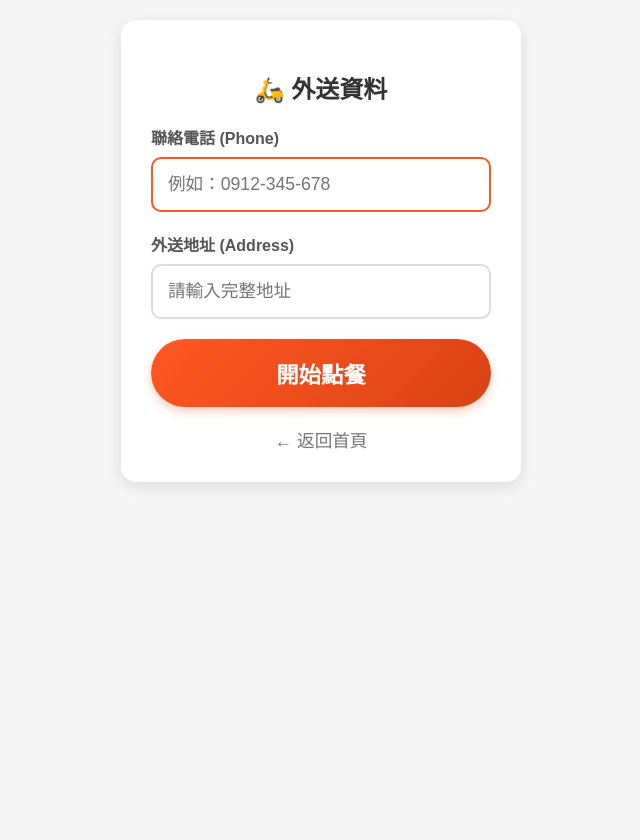
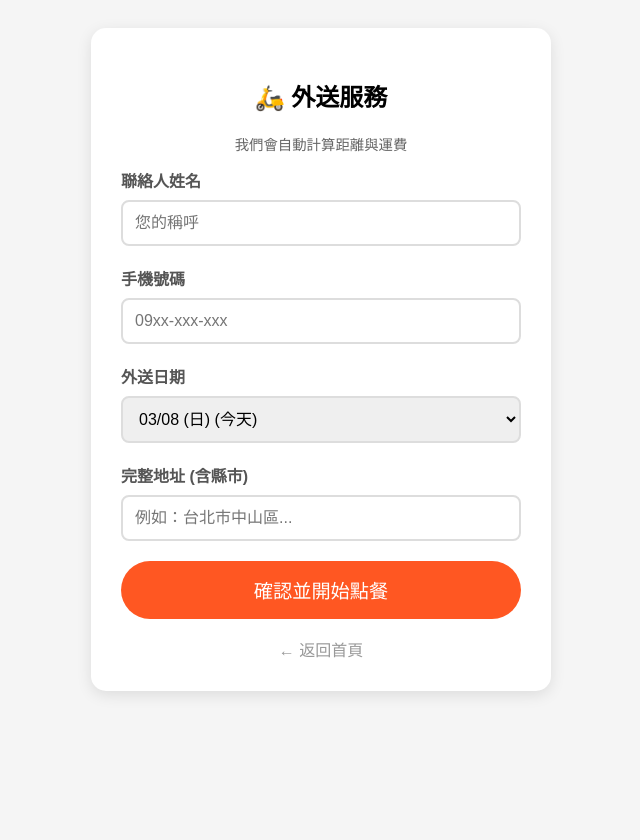
Before and after one commit to d11219208-del/qr, a Flask app: page /delivery/setup in a window 1280 px wide. Shown: the whole page, without its empty margins (319-959 px from the left). After the commit the page ends 695 px from the top, so only its background shows below. Run offline with Flask 3, Linux system fonts and the light colour scheme; data that the repository does not hold is empty; some libraries are stand-ins or nearby versions.

Commit message:
Update delivery_setup.html

```diff
--- a/templates/delivery_setup.html
+++ b/templates/delivery_setup.html
@@ -1,92 +1,135 @@
 <!DOCTYPE html>
 <html>
 <head>
-    <title>外送資料填寫 | Delivery Info</title>
+    <title>外送資料填寫</title>
     <meta charset="UTF-8">
-    <meta name="viewport" content="width=device-width, initial-scale=1, maximum-scale=1, user-scalable=no">
+    <meta name="viewport" content="width=device-width, initial-scale=1, maximum-scale=1">
     <style>
-        body {
-            font-family: 'Microsoft JhengHei', sans-serif;
-            background: #f5f5f5;
-            padding: 20px;
-            display: flex;
-            flex-direction: column;
-            align-items: center;
-            min-height: 100vh;
-            margin: 0;
+        body { font-family: 'Microsoft JhengHei', sans-serif; background: #f5f5f5; padding: 20px; text-align: center; }
+        .container { background: white; padding: 30px; border-radius: 15px; box-shadow: 0 4px 15px rgba(0,0,0,0.1); max-width: 400px; margin: 0 auto; }
+        .form-group { margin-bottom: 20px; text-align: left; }
+        label { display: block; margin-bottom: 8px; font-weight: bold; color: #555; }
+        input, select { width: 100%; padding: 12px; border: 2px solid #ddd; border-radius: 8px; font-size: 16px; box-sizing: border-box; }
+
+        /* 按鈕樣式 */
+        .btn-submit {
+            width: 100%; padding: 15px;
+            background: #ff5722; color: white;
+            border: none; border-radius: 50px;
+            font-size: 1.2em; cursor: pointer;
+            transition: 0.3s;
         }
-        .container {
-            background: white;
-            padding: 30px;
-            border-radius: 15px;
-            box-shadow: 0 4px 15px rgba(0,0,0,0.1);
-            width: 100%;
-            max-width: 400px;
-            box-sizing: border-box;
+        .btn-submit:disabled { background: #ccc; cursor: not-allowed; }
+
+        /* 載入中動畫 */
+        .loader {
+            display: none;
+            border: 4px solid #f3f3f3; border-top: 4px solid #ff5722;
+            border-radius: 50%; width: 20px; height: 20px;
+            animation: spin 1s linear infinite;
+            margin: 0 auto;
         }
-        h2 { text-align: center; color: #333; margin-bottom: 20px; }
+        @keyframes spin { 0% { transform: rotate(0deg); } 100% { transform: rotate(360deg); } }
 
-        .form-group { margin-bottom: 20px; }
-        label { display: block; margin-bottom: 8px; font-weight: bold; color: #555; }
-
-        input[type="tel"],
-        input[type="text"] {
-            width: 100%;
-            padding: 15px;
-            border: 2px solid #ddd;
-            border-radius: 10px;
-            font-size: 1.1em;
-            box-sizing: border-box;
-            outline: none;
-            transition: border-color 0.3s;
-        }
-        input:focus { border-color: #ff5722; }
-
-        .btn-submit {
-            width: 100%;
-            padding: 18px;
-            background: linear-gradient(135deg, #ff5722, #d84315);
-            color: white;
-            border: none;
-            border-radius: 50px;
-            font-size: 1.4em;
-            font-weight: bold;
-            cursor: pointer;
-            box-shadow: 0 4px 10px rgba(255, 87, 34, 0.3);
-        }
-        .btn-submit:active { transform: scale(0.98); }
-
-        .btn-back {
-            display: block;
-            text-align: center;
-            margin-top: 20px;
-            color: #777;
-            text-decoration: none;
-            font-size: 1.1em;
-        }
+        .error-msg { color: #d32f2f; margin-top: 10px; display: none; font-weight: bold; }
     </style>
 </head>
 <body>
 
-    <div class="container">
-        <h2>🛵 外送資料</h2>
+<div class="container">
+    <h2>🛵 外送服務</h2>
+    <p style="color:#666; font-size:0.9em;">我們會自動計算距離與運費</p>
 
-        <form method="POST" action="/delivery/setup">
-            <div class="form-group">
-                <label>聯絡電話 (Phone)</label>
-                <input type="tel" name="phone" placeholder="例如：0912-345-678" required autofocus>
-            </div>
+    <div class="form-group">
+        <label>聯絡人姓名</label>
+        <input type="text" id="name" placeholder="您的稱呼" required>
+    </div>
 
-            <div class="form-group">
-                <label>外送地址 (Address)</label>
-                <input type="text" name="address" placeholder="請輸入完整地址" required>
-            </div>
+    <div class="form-group">
+        <label>手機號碼</label>
+        <input type="tel" id="phone" placeholder="09xx-xxx-xxx" required>
+    </div>
 
-            <button type="submit" class="btn-submit">開始點餐</button>
-        </form>
+    <div class="form-group">
+        <label>外送日期</label>
+        <select id="date">
+            {% for d in dates %}
+            <option value="{{ d.value }}">{{ d.label }}</option>
+            {% endfor %}
+        </select>
+    </div>
 
-        <a href="/" class="btn-back">← 返回首頁</a>
+    <div class="form-group">
+        <label>完整地址 (含縣市)</label>
+        <input type="text" id="address" placeholder="例如：台北市中山區..." required>
     </div>
+
+    <div id="error-box" class="error-msg"></div>
+
+    <button onclick="checkAndSubmit()" id="submitBtn" class="btn-submit">
+        <span id="btnText">確認並開始點餐</span>
+        <div id="loader" class="loader"></div>
+    </button>
+
+    <br><br>
+    <a href="/" style="color:#999; text-decoration:none;">← 返回首頁</a>
+</div>
+
+<script>
+    async function checkAndSubmit() {
+        const name = document.getElementById('name').value;
+        const phone = document.getElementById('phone').value;
+        const address = document.getElementById('address').value;
+        const date = document.getElementById('date').value;
+        const btn = document.getElementById('submitBtn');
+        const loader = document.getElementById('loader');
+        const btnText = document.getElementById('btnText');
+        const errorBox = document.getElementById('error-box');
+
+        // 簡單驗證
+        if(!name || !phone || !address) {
+            alert('請填寫所有欄位');
+            return;
+        }
+
+        // UI 變更為讀取中
+        btn.disabled = true;
+        btnText.style.display = 'none';
+        loader.style.display = 'block';
+        errorBox.style.display = 'none';
+
+        try {
+            const response = await fetch('/delivery/check', {
+                method: 'POST',
+                headers: { 'Content-Type': 'application/json' },
+                body: JSON.stringify({ name, phone, address, date })
+            });
+
+            const result = await response.json();
+
+            if (result.success) {
+                // 成功，跳轉到菜單
+                window.location.href = result.redirect;
+            } else {
+                // 失敗 (距離太遠或找不到地址)
+                errorBox.innerText = "❌ " + result.msg;
+                errorBox.style.display = 'block';
+
+                // 恢復按鈕
+                btn.disabled = false;
+                btnText.style.display = 'inline';
+                loader.style.display = 'none';
+            }
+        } catch (err) {
+            console.error(err);
+            errorBox.innerText = "❌ 系統錯誤，請檢查網路連線";
+            errorBox.style.display = 'block';
+            btn.disabled = false;
+            btnText.style.display = 'inline';
+            loader.style.display = 'none';
+        }
+    }
+</script>
 
 </body>
 </html>
```
